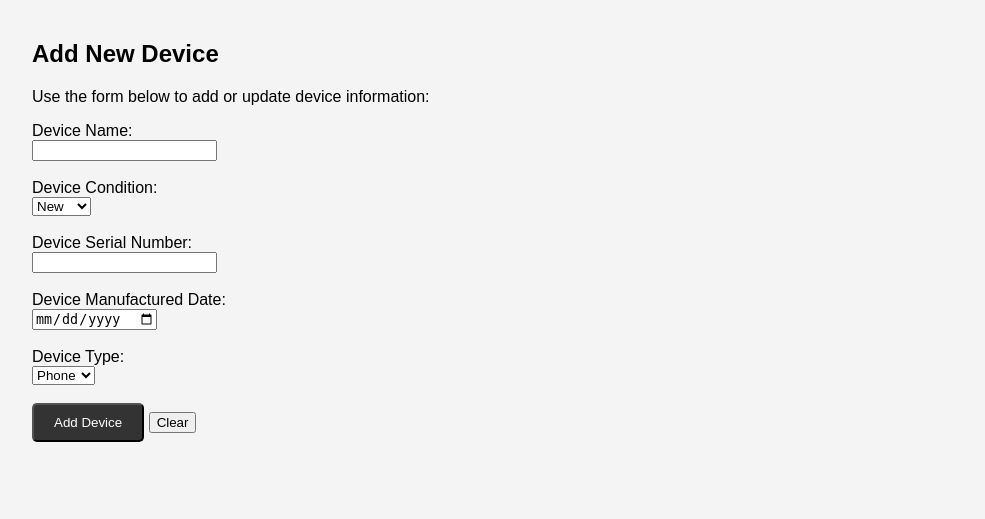
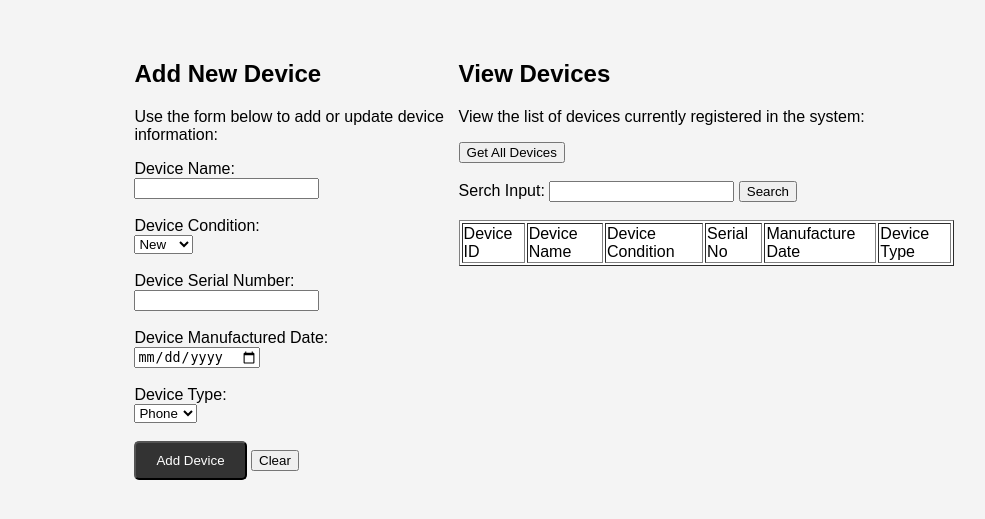
Before and after one commit to nishshanka123/B9IS123_2324_TMD2_20024471_Nishshanka, a Flask app: page /manage-devices in a window 1280 px wide. Shown: the part 138-657 px from the top of the page, without its empty margins (96-1081 px from the left). Run offline with Flask 3, Linux system fonts and the light colour scheme; parts of the project's set-up code (start-up, migrations or seed data) failed here and were passed over.

Commit message:
Resolve UI changes

```diff
--- a/flaskr/templates/manage-devices.html
+++ b/flaskr/templates/manage-devices.html
@@ -6,6 +6,7 @@
 {% endblock %}
 
 {% block page_content_1 %}
+<div class="container">
     <div class="sub-card1">
         <h2 id="formTitle">Add New Device</h2>
         <p>Use the form below to add or update device information:</p>
@@ -34,9 +35,7 @@
             <button type="button" onclick="addDevice()">Clear</button>
         </form>
     </div>
-{% endblock %}
 
-{% block page_content_2 %}
     <div class="sub-card1">
         <h2>View Devices</h2>
         <p>View the list of devices currently registered in the system:</p>
@@ -53,4 +52,6 @@
     <div id="popupMessage" class="popup">
         <span id="messageText"></span>
     </div>
+</div>
+
 {% endblock %}
```
Lines whose indentation alone changed are shown as unchanged.
